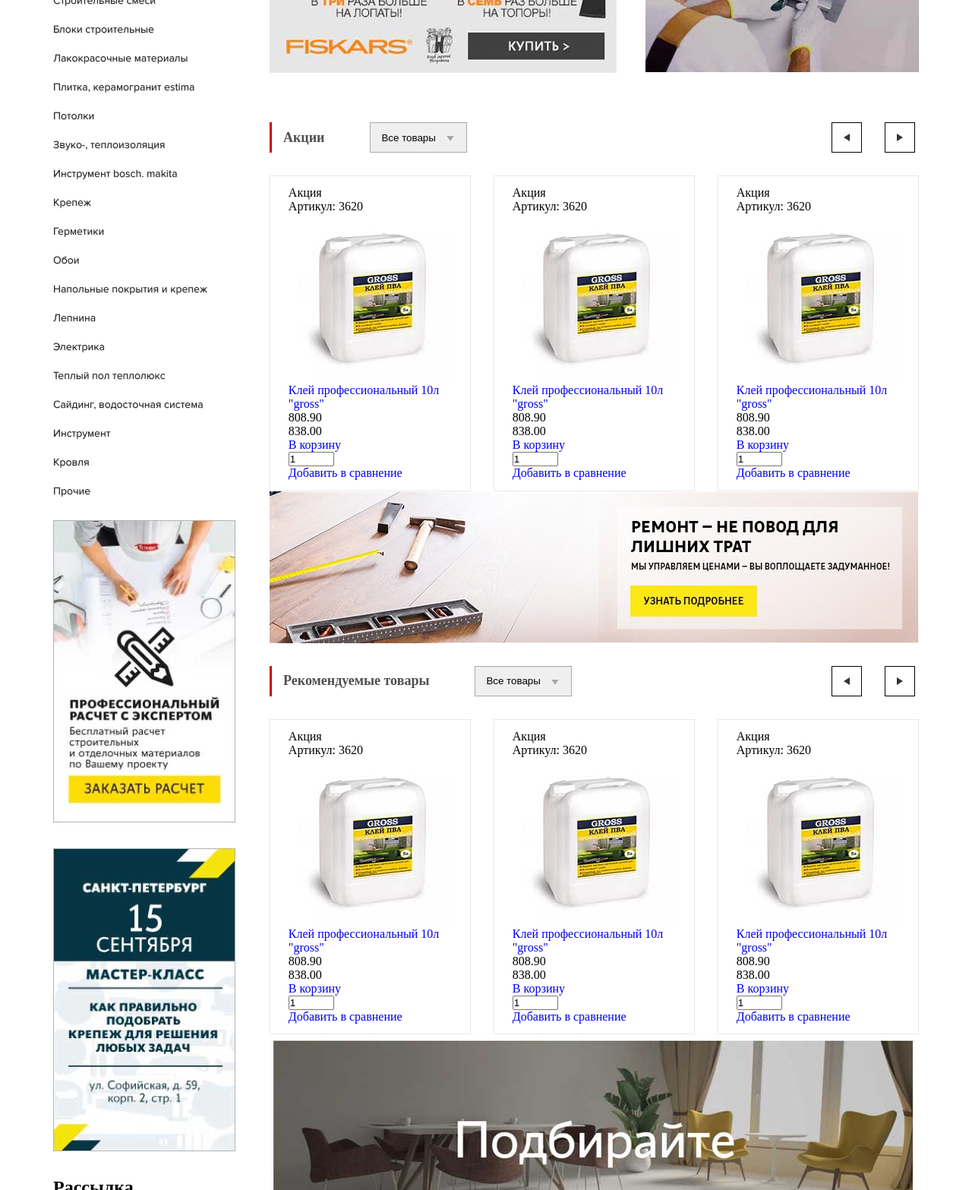
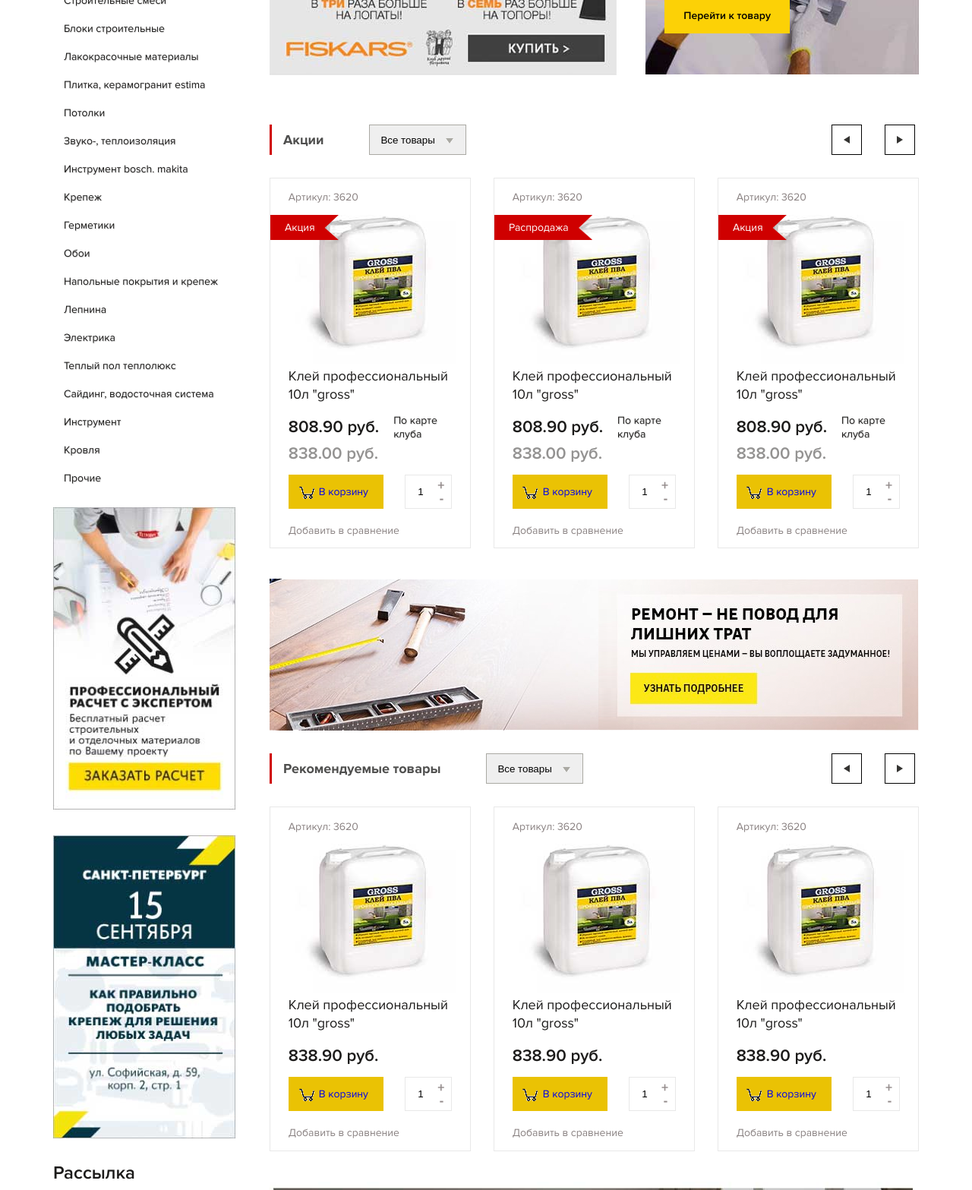
Before and after one commit to JakhongirMusayev/project-third_bau, a plain HTML site: page index.html in a window 1280 px wide. Shown: the part 385-1952 px from the top of the page at 76% size. Drawn offline with Linux system fonts and the light colour scheme.

Commit message:
tugallangan

```diff
--- a/draft.css
+++ /dev/null
@@ -1,5 +0,0 @@
-.product-bg {
-	width: 300px;
-	height: 300px;
-
-}
--- a/index.html
+++ b/index.html
@@ -11,7 +11,6 @@
 
 <body>
 	<div class="wrapper">
-
 		<header>
 			<div class="header-top__background">
 				<div class="header-top__width">
@@ -83,7 +82,6 @@
 				</nav>
 			</div>
 		</header>
-
 		<div class="main__container">
 			<main>
 				<aside>
@@ -137,14 +135,14 @@
 						</p>
 					</div>
 				</aside>
-
 				<!-- &&&&&&&&&&&&&&&&&&&&&&& content &&&&&&&&&&&&&&&&&&&&&&& -->
 				<div class="content">
 					<article class="banner-top">
 						<a href="#" alt="" style="background-image: url('./images/img/mnogo-ballov.jpg')"></a>
+						<p>Название заголовка <br> для баннера</p>
+						<button class="transit">Перейти к товару</button>
 						<a href="#" alt="" style="background-image: url('./images/img/nazvaniye-tovara.jpg')"></a>
 					</article>
-
 					<section class="main-content">
 						<div class="shares-container">
 							<div class="shares-products">
@@ -173,16 +171,46 @@
 										<a href="#">Клей профессиональный 10л "gross"</a>
 									</div>
 									<div class="product-price">
-										<div class="new-price">808.90</div>
-										<div class="old-price">838.00</div>
-										<div class="club-card"></div>
+										<div class="new-price">808.90 руб.</div>
+										<div class="old-price">838.00 руб.</div>
+										<div class="club-card">По карте <br> клуба</div>
 									</div>
 									<div class="product-action">
 										<div class="add-to-cart">
 											<a href="#">В корзину</a>
 										</div>
 										<div class="counter">
-											<input type="number" name="product-count" value="1" min="-10" max="10">
+											<input type="text" name="product-count" value="1">
+										</div>
+										<div class="add-to-compare">
+											<a href="#">Добавить в сравнение</a>
+										</div>
+									</div>
+								</div>
+							</div>
+						</div>
+						<div class="product-slider sale">
+							<div class="product-item">
+								<div class="category-title rasp">Распродажа</div>
+								<div class="product-articul">Артикул: 3620</div>
+								<div class="product-image">
+									<img src="./images/img/product.jpg" alt="">
+								</div>
+								<div class="product-description">
+									<div class="product-name">
+										<a href="#">Клей профессиональный 10л "gross"</a>
+									</div>
+									<div class="product-price">
+										<div class="new-price">808.90 руб.</div>
+										<div class="old-price">838.00 руб.</div>
+										<div class="club-card">По карте <br> клуба</div>
+									</div>
+									<div class="product-action">
+										<div class="add-to-cart">
+											<a href="#">В корзину</a>
+										</div>
+										<div class="counter">
+											<input type="text" name="product-count" value="1" min="-10" max="10">
 										</div>
 										<div class="add-to-compare">
 											<a href="#">Добавить в сравнение</a>
@@ -203,46 +231,16 @@
 										<a href="#">Клей профессиональный 10л "gross"</a>
 									</div>
 									<div class="product-price">
-										<div class="new-price">808.90</div>
-										<div class="old-price">838.00</div>
-										<div class="club-card"></div>
+										<div class="new-price">808.90 руб.</div>
+										<div class="old-price">838.00 руб.</div>
+										<div class="club-card">По карте <br> клуба</div>
 									</div>
 									<div class="product-action">
 										<div class="add-to-cart">
 											<a href="#">В корзину</a>
 										</div>
 										<div class="counter">
-											<input type="number" name="product-count" value="1" min="-10" max="10">
-										</div>
-										<div class="add-to-compare">
-											<a href="#">Добавить в сравнение</a>
-										</div>
-									</div>
-								</div>
-							</div>
-						</div>
-						<div class="product-slider sale">
-							<div class="product-item">
-								<div class="category-title">Акция</div>
-								<div class="product-articul">Артикул: 3620</div>
-								<div class="product-image">
-									<img src="./images/img/product.jpg" alt="">
-								</div>
-								<div class="product-description">
-									<div class="product-name">
-										<a href="#">Клей профессиональный 10л "gross"</a>
-									</div>
-									<div class="product-price">
-										<div class="new-price">808.90</div>
-										<div class="old-price">838.00</div>
-										<div class="club-card"></div>
-									</div>
-									<div class="product-action">
-										<div class="add-to-cart">
-											<a href="#">В корзину</a>
-										</div>
-										<div class="counter">
-											<input type="number" name="product-count" value="1" min="-10" max="10">
+											<input type="text" name="product-count" value="1" min="-10" max="10">
 										</div>
 										<div class="add-to-compare">
 											<a href="#">Добавить в сравнение</a>
@@ -252,12 +250,10 @@
 							</div>
 						</div>
 					</section>
-
 					<article class="banner-middle">
 						<a href="#" alt="" style="background-image: url('./images/img/bolga-png.png')"></a>
 						<a href="#" alt="" style="background-image: url('./images/img/remont-png.png')"></a>
 					</article>
-
 					<section class="main-content">
 						<div class="shares-container">
 							<div class="shares-products">
@@ -276,7 +272,7 @@
 						</div>
 						<div class="product-slider sale">
 							<div class="product-item">
-								<div class="category-title">Акция</div>
+								<div class="category-title empty">Акция</div>
 								<div class="product-articul">Артикул: 3620</div>
 								<div class="product-image">
 									<img src="./images/img/product.jpg" alt="">
@@ -286,16 +282,14 @@
 										<a href="#">Клей профессиональный 10л "gross"</a>
 									</div>
 									<div class="product-price">
-										<div class="new-price">808.90</div>
-										<div class="old-price">838.00</div>
-										<div class="club-card"></div>
+										<div class="new-price">838.90 руб.</div>
 									</div>
 									<div class="product-action">
 										<div class="add-to-cart">
 											<a href="#">В корзину</a>
 										</div>
 										<div class="counter">
-											<input type="number" name="product-count" value="1" min="-10" max="10">
+											<input type="text" name="product-count" value="1" min="-10" max="10">
 										</div>
 										<div class="add-to-compare">
 											<a href="#">Добавить в сравнение</a>
@@ -306,7 +300,7 @@
 						</div>
 						<div class="product-slider sale">
 							<div class="product-item">
-								<div class="category-title">Акция</div>
+								<div class="category-title empty">Акция</div>
 								<div class="product-articul">Артикул: 3620</div>
 								<div class="product-image">
 									<img src="./images/img/product.jpg" alt="">
@@ -316,16 +310,14 @@
 										<a href="#">Клей профессиональный 10л "gross"</a>
 									</div>
 									<div class="product-price">
-										<div class="new-price">808.90</div>
-										<div class="old-price">838.00</div>
-										<div class="club-card"></div>
+										<div class="new-price">838.90 руб.</div>
 									</div>
 									<div class="product-action">
 										<div class="add-to-cart">
 											<a href="#">В корзину</a>
 										</div>
 										<div class="counter">
-											<input type="number" name="product-count" value="1" min="-10" max="10">
+											<input type="text" name="product-count" value="1" min="-10" max="10">
 										</div>
 										<div class="add-to-compare">
 											<a href="#">Добавить в сравнение</a>
@@ -336,7 +328,7 @@
 						</div>
 						<div class="product-slider sale">
 							<div class="product-item">
-								<div class="category-title">Акция</div>
+								<div class="category-title empty">Акция</div>
 								<div class="product-articul">Артикул: 3620</div>
 								<div class="product-image">
 									<img src="./images/img/product.jpg" alt="">
@@ -346,16 +338,14 @@
 										<a href="#">Клей профессиональный 10л "gross"</a>
 									</div>
 									<div class="product-price">
-										<div class="new-price">808.90</div>
-										<div class="old-price">838.00</div>
-										<div class="club-card"></div>
+										<div class="new-price">838.90 руб.</div>
 									</div>
 									<div class="product-action">
 										<div class="add-to-cart">
 											<a href="#">В корзину</a>
 										</div>
 										<div class="counter">
-											<input type="number" name="product-count" value="1" min="-10" max="10">
+											<input type="text" name="product-count" value="1" min="-10" max="10">
 										</div>
 										<div class="add-to-compare">
 											<a href="#">Добавить в сравнение</a>
@@ -365,11 +355,9 @@
 							</div>
 						</div>
 					</section>
-
 					<article class="banner-bottom">
 						<a href="#" alt="" style="background-image: url('./images/img/podbirayte.jpg')"></a>
 					</article>
-
 					<section class="main-content">
 						<div class="shares-container">
 							<div class="shares-products">
@@ -388,7 +376,7 @@
 						</div>
 						<div class="product-slider sale">
 							<div class="product-item">
-								<div class="category-title">Акция</div>
+								<div class="category-title nov">Новинка</div>
 								<div class="product-articul">Артикул: 3620</div>
 								<div class="product-image">
 									<img src="./images/img/product.jpg" alt="">
@@ -398,16 +386,14 @@
 										<a href="#">Клей профессиональный 10л "gross"</a>
 									</div>
 									<div class="product-price">
-										<div class="new-price">808.90</div>
-										<div class="old-price">838.00</div>
-										<div class="club-card"></div>
+										<div class="new-price">838.90 руб.</div>
 									</div>
 									<div class="product-action">
 										<div class="add-to-cart">
 											<a href="#">В корзину</a>
 										</div>
 										<div class="counter">
-											<input type="number" name="product-count" value="1" min="-10" max="10">
+											<input type="text" name="product-count" value="1" min="-10" max="10">
 										</div>
 										<div class="add-to-compare">
 											<a href="#">Добавить в сравнение</a>
@@ -418,7 +404,7 @@
 						</div>
 						<div class="product-slider sale">
 							<div class="product-item">
-								<div class="category-title">Акция</div>
+								<div class="category-title nov">Новинка</div>
 								<div class="product-articul">Артикул: 3620</div>
 								<div class="product-image">
 									<img src="./images/img/product.jpg" alt="">
@@ -428,16 +414,14 @@
 										<a href="#">Клей профессиональный 10л "gross"</a>
 									</div>
 									<div class="product-price">
-										<div class="new-price">808.90</div>
-										<div class="old-price">838.00</div>
-										<div class="club-card"></div>
+										<div class="new-price">838.90 руб.</div>
 									</div>
 									<div class="product-action">
 										<div class="add-to-cart">
 											<a href="#">В корзину</a>
 										</div>
 										<div class="counter">
-											<input type="number" name="product-count" value="1" min="-10" max="10">
+											<input type="text" name="product-count" value="1" min="-10" max="10">
 										</div>
 										<div class="add-to-compare">
 											<a href="#">Добавить в сравнение</a>
@@ -448,7 +432,7 @@
 						</div>
 						<div class="product-slider sale">
 							<div class="product-item">
-								<div class="category-title">Акция</div>
+								<div class="category-title nov">Новинка</div>
 								<div class="product-articul">Артикул: 3620</div>
 								<div class="product-image">
 									<img src="./images/img/product.jpg" alt="">
@@ -458,16 +442,14 @@
 										<a href="#">Клей профессиональный 10л "gross"</a>
 									</div>
 									<div class="product-price">
-										<div class="new-price">808.90</div>
-										<div class="old-price">838.00</div>
-										<div class="club-card"></div>
+										<div class="new-price">838.90 руб.</div>
 									</div>
 									<div class="product-action">
 										<div class="add-to-cart">
 											<a href="#">В корзину</a>
 										</div>
 										<div class="counter">
-											<input type="number" name="product-count" value="1" min="-10" max="10">
+											<input type="text" name="product-count" value="1" min="-10" max="10">
 										</div>
 										<div class="add-to-compare">
 											<a href="#">Добавить в сравнение</a>
@@ -599,14 +581,13 @@
 						<img src="./images/img/cards.png" alt="">
 					</div>
 					<p>BauLife - интернет магазин строительных и <br>
-						отделочных материалов © 2015.</p>
+						отделочных материалов © 2020.</p>
 				</section>
 			</footer>
 		</div>
 
+	</div> <!-- wrapper end -->
 
-
-	</div> <!-- wrapper end -->
 </body>
 
 </html>
--- a/style.css
+++ b/style.css
@@ -1,6 +1,10 @@
 * {
   margin: 0;
   padding: 0;
+}
+body {
+  font: 14px "Proxima Nova Rg";
+  color: #1c1b1a;
 }
 a {
   text-decoration: none;
@@ -47,7 +51,6 @@ header {
 }
 
 .header-top__nav li a {
-  font: 14px / normal "Proxima Nova Rg";
   color: #ffffff;
 }
 
@@ -108,7 +111,6 @@ button[type~="submit"] {
 ============================================ */
 
 .header-middle__contact {
-  font: 14px "Proxima Nova Rg";
   flex: 0 0 16.6%;
   margin-left: auto;
   display: flex;
@@ -154,16 +156,28 @@ button[type~="submit"] {
   color: #343331;
 }
 
+.header-middle__contact .callback a {
+  color: #ce0000;
+  position: relative;
+  overflow: hidden;
+  display: inline-block;
+}
 .header-middle__contact .callback a::after {
   content: "";
   display: block;
   height: 1px;
+  width: 0;
+  background-color: red;
+  position: absolute;
+  bottom: 0;
+  right: 0;
+  transition: 0.3s all ease;
+}
+.header-middle__contact .callback a:hover::after {
+  left: 0;
+  right: auto;
   width: 100%;
-  background-color: #f1ad04;
-  position: absolute;
-  bottom: 0.5px;
 }
-
 /* ==================================
  .header-bottom
  =================================== */
@@ -181,13 +195,13 @@ button[type~="submit"] {
   flex-direction: row;
   align-items: center;
 }
+/* .header-bottom__nav li:nth-child(-n + 9),
+aside .aside-ul li {
+  padding-right: 10px;
 
-.header-bottom__nav li {
-  list-style: none;
-}
-
-.header-bottom__nav li:nth-child(-n + 9):hover::before,
-aside .aside-ul li:hover::before {
+} */
+.header-bottom__nav li:nth-child(-n + 9)::before,
+aside .aside-ul li::before {
   content: " ";
   background-image: url(./images/icons/arrow_icon.png);
   background-repeat: no-repeat;
@@ -195,6 +209,15 @@ aside .aside-ul li:hover::before {
   background-size: 8px;
   padding-right: 9px;
   margin-right: 5px;
+  opacity: 0;
+  transition: 0.3s all ease;
+  transform: translate(0, 0);
+}
+
+.header-bottom__nav li:nth-child(-n + 9):hover::before,
+aside .aside-ul li:hover::before {
+  opacity: 1;
+  transform: translate(-5px, 0);
 }
 
 .header-bottom__nav li:nth-child(-n + 8) {
@@ -213,7 +236,6 @@ aside .aside-ul li:hover::before {
 
 .header-bottom__nav li a,
 .aside-ul li a {
-  font: 14px "Proxima Nova Rg";
   color: rgb(28, 27, 26);
   text-shadow: 0.5px 0.5px 1px #ccc;
 }
@@ -263,33 +285,48 @@ aside a img:only-child {
   margin-bottom: 30px;
 }
 .subscribe h2 {
+  font-size: 24px;
+  line-height: 24px;
+  font-family: "Proxima Nova Lt";
   margin-bottom: 17px;
 }
 .subscribe p:nth-of-type(1) {
+  font-size: 14px;
+  line-height: 18px;
+  font-family: "Proxima Nova Lt";
+  color: #696969;
   margin-bottom: 30px;
 }
 form {
   display: flex;
   flex-direction: column;
 }
-input[id~="text"], input[id~="email"] {
+input[id~="text"],
+input[id~="email"] {
   border: 1px solid #cecece;
   margin-bottom: 20px;
   padding: 15px;
   width: 169px;
   outline: none;
 }
-input[id~="text"]::placeholder, input[id~="email"]::placeholder {
+input[id~="text"]::placeholder,
+input[id~="email"]::placeholder {
   color: #838383;
+  font-size: 14px;
+  font-family: "Proxima Nova Rg";
+  line-height: 24px;
 }
 .sub-subscribe {
+  font-size: 14px;
+  line-height: 24px;
+  font-family: "Proxima Nova Lt";
   background-color: #fff;
   outline: none;
   color: #1c1b1a;
   margin-bottom: 20px;
   padding: 15px 61px;
-	border: 1px solid black;
-	width: 200px
+  border: 1px solid #aaaaaa;
+  width: 200px;
 }
 .sub-subscribe:hover {
   background-color: #fcd106;
@@ -298,10 +335,8 @@ input[id~="text"]::placeholder, input[id~="email"]::placeholder {
   padding: 16px;
 }
 
-
 .content {
   flex: 0 0 75%;
-  /* border: 1px dotted blue; */
 }
 /* ======= banner-top ======= */
 .banner-top {
@@ -309,6 +344,7 @@ input[id~="text"]::placeholder, input[id~="email"]::placeholder {
   display: flex;
   justify-content: space-between;
   margin-bottom: 65px;
+  position: relative;
 }
 .banner-top a {
   background-repeat: no-repeat;
@@ -318,6 +354,25 @@ input[id~="text"]::placeholder, input[id~="email"]::placeholder {
 }
 .banner-top a:last-child {
   flex: 0 0 360px;
+}
+.banner-top p {
+  font-size: 32px;
+  color: #fff;
+  position: absolute;
+  top: 58px;
+  right: 33px;
+}
+.banner-top button {
+  position: absolute;
+  right: 170px;
+  bottom: 55px;
+  background-color: #fcd106;
+  outline: none;
+  border: none;
+  padding: 15px 25px;
+  font-size: 14px;
+  font-family: "Proxima Nova Lt";
+  cursor: pointer;
 }
 
 /* ======= banner-middle ======= */
@@ -355,7 +410,6 @@ input[id~="text"]::placeholder, input[id~="email"]::placeholder {
  ============================================== */
 /* ======= share-container ======= */
 .shares-container {
-	/* border: 1px dotted red; */
   flex: 0 0 847px;
   height: 40px;
   display: flex;
@@ -389,7 +443,8 @@ select {
 .slider-button {
   display: flex;
 }
-.button-left, .button-right {
+.button-left,
+.button-right {
   width: 40px;
   height: 40px;
   background-color: #fff;
@@ -398,7 +453,8 @@ select {
   border: 1px solid black;
   outline: none;
 }
-.button-left:hover, .button-right:hover {
+.button-left:hover,
+.button-right:hover {
   background-color: #fcd106;
   cursor: pointer;
   border: none;
@@ -411,38 +467,152 @@ select {
   margin-left: 30px;
 }
 
-
-
 /* ======= product-element ======= */
-.main-content {
+section.main-content {
   flex: 0 0 75%;
   display: flex;
   flex-wrap: wrap;
   justify-content: space-between;
+  margin-bottom: 40px;
 }
 .product-slider {
   width: 31%;
 }
+
 .product-item {
   border: 1px solid #e8e8e8;
   flex: 0 0 30%;
   padding: 5% 9%;
-	/* margin: 3%; */
-	/* position: relative; */
+  position: relative;
+  transition: 0.3s all ease;
 }
-/*
-.category-title {
+
+.product-item:hover {
+  box-shadow: 0 3px 7px rgba(28, 27, 26, 0.35);
+}
+
+.product-item .category-title {
   display: block;
-	padding: 10px 30px 10px 20px;
+  padding: 11px 31px 10px 19px;
   position: absolute;
   background-image: url(./images/img/flajok-3.png);
   background-repeat: no-repeat;
   background-size: contain;
+  color: #ffffff;
   left: 0;
   top: 45px;
-} */
-
-
+  background-position: center;
+}
+.product-item .rasp {
+  background-image: url(./images/img/flajok-2.png);
+}
+.product-item .empty {
+  background-image: none;
+}
+.product-item .nov {
+  padding: 13px 31px 15px 19px;
+}
+.product-articul {
+  color: #898181;
+  line-height: 24px;
+  position: absolute;
+}
+.product-image {
+  margin-top: 5%;
+}
+.product-name {
+  margin-bottom: 20px;
+}
+.product-name a {
+  font-size: 18px;
+  line-height: 24px;
+  color: #1c1b1a;
+}
+.product-name a:hover {
+  color: #cf0000;
+  border-bottom: 1px solid #f1c8c8;
+}
+.product-price {
+  position: relative;
+  margin-bottom: 15px;
+}
+.product-price .new-price {
+  margin-bottom: 11px;
+}
+.product-price .new-price,
+.old-price {
+  font-size: 22px;
+  font-family: "Proxima Nova Lt";
+  line-height: 24px;
+  font-weight: 600;
+}
+.product-price .old-price {
+  color: #949392;
+}
+.product-price .club-card {
+  line-height: 18px;
+  text-shadow: 0.5px 0.5px 1px #ccc;
+  position: absolute;
+  top: -11%;
+  right: 9%;
+}
+.product-action {
+  display: flex;
+  flex-wrap: wrap;
+  justify-content: space-between;
+}
+.product-action .add-to-cart a {
+  display: inline-block;
+  padding: 14px 20px 14px 40px;
+  background-color: #eac204;
+  background-image: url(./images/img/addToCart.png);
+  background-repeat: no-repeat;
+  background-position: 13% 183%;
+}
+.product-action .add-to-cart a:hover {
+  background-position: 13% -100%;
+  text-shadow: 0.1px 0.1px 0.5px #000000;
+}
+.counter {
+  position: relative;
+  margin-bottom: 20px;
+}
+.counter input {
+  width: 28px;
+  padding: 14px 16px;
+  outline: none;
+  border: 1px solid #e8e8e8;
+}
+.counter::before {
+  content: "+";
+  display: block;
+  position: absolute;
+  font-size: 18px;
+  font-family: "Proxima Nova Rg";
+  font-weight: bold;
+  color: #938b8b;
+  top: 3px;
+  right: 10px;
+}
+.counter::after {
+  content: "-";
+  display: block;
+  position: absolute;
+  font-size: 18px;
+  font-family: "Proxima Nova Rg";
+  font-weight: bold;
+  color: #938b8b;
+  right: 11px;
+  bottom: 3px;
+}
+.add-to-compare a {
+  color: #898181;
+  line-height: 18px;
+}
+.add-to-compare a:hover {
+  color: #1c1b1a;
+  border-bottom: 1px solid #d6d6d6;
+}
 
 /* ===========================================
 content-bottom
@@ -457,23 +627,41 @@ content-bottom
   justify-content: center;
   margin-bottom: 45px;
 }
-.content-buttons button:nth-child(-n+3) {
+.content-buttons button:nth-child(-n + 3) {
   margin-right: 20px;
 }
-.content-buttons .one, .two, .three, .four {
+.content-buttons .one,
+.two,
+.three,
+.four {
+  font-size: 14px;
+  /* line-height: 40px; */
+  font-family: "Proxima Nova Rg";
   width: 25px;
   height: 25px;
   background-color: #fff;
   border: 1px solid #e8e8e8;
   outline: none;
 }
-.content-buttons .one:hover, .two:hover, .three:hover, .four:hover {
+.content-buttons .one:hover,
+.two:hover,
+.three:hover,
+.four:hover {
   background-color: #fcd106;
   cursor: pointer;
   border: none;
 }
 .content-text h3 {
+  font-size: 24px;
+  line-height: 24px;
+  font-family: "Proxima Nova Lt";
+  color: #1c1b1a;
   margin-bottom: 20px;
+}
+.content-text p {
+  font-size: 14px;
+  line-height: 24px;
+  color: #5d5d5c;
 }
 
 /* ======= inform ======= */
@@ -482,25 +670,43 @@ content-bottom
 }
 .inform {
   width: 1140px;
-	height: 250px;
+  padding: 40px;
   margin: 0 auto;
   display: flex;
   justify-content: space-between;
   align-items: center;
 }
-.assortiment, .quality, .delivery, .purchase-returns {
+.assortiment,
+.quality,
+.delivery,
+.purchase-returns {
   width: 263px;
   display: flex;
   flex-direction: column;
   align-items: center;
   text-align: center;
 }
-.assortiment img, .quality img, .delivery img, .purchase-returns img {
+.assortiment img,
+.quality img,
+.delivery img,
+.purchase-returns img {
   margin-bottom: 25px;
 }
-.assortiment h4, .quality h4, .delivery h4, .purchase-returns h4 {
+.assortiment h4,
+.quality h4,
+.delivery h4,
+.purchase-returns h4 {
   color: #1c1b1a;
+  font-size: 20px;
+  line-height: 24px;
+  font-family: "Proxima Nova Lt";
   margin-bottom: 20px;
+}
+.assortiment p,
+.quality p,
+.delivery p,
+.purchase-returns p {
+  line-height: 24px;
 }
 
 /* &&&&&&&&&&&&&&&&&&&&&&&&&&&&&&&&&&&&&&&&&&&&
@@ -529,38 +735,45 @@ footer {
 .contact-us {
   flex: 0 0 34%;
 }
-.for-customer  h4, .personal-area h4,
-.information h4, .contact-us h4 {
+.for-customer h4,
+.personal-area h4,
+.information h4,
+.contact-us h4 {
   color: #e0e0e0;
   margin-bottom: 25px;
 }
-.for-customer  ul li, .personal-area ul li,
+.for-customer ul li,
+.personal-area ul li,
 .information ul li {
   margin-bottom: 25px;
 }
-.for-customer  ul li a, .personal-area ul li a,
-.information ul li a, .contact-us p {
+.for-customer ul li a,
+.personal-area ul li a,
+.information ul li a,
+.contact-us p {
   color: #949491;
 }
 .contact-us p:nth-of-type(1) {
   margin-bottom: 30px;
   line-height: 26px;
 }
-.phone-icon, .email-icon {
+.phone-icon,
+.email-icon {
   display: flex;
   align-items: start;
 }
 .phone-icon {
   margin-bottom: -17px;
 }
-.phone-icon p, .email-icon p {
+.phone-icon p,
+.email-icon p {
   margin-left: 20px;
   padding-top: 3px;
 }
 .phone-icon p a {
   color: #949491;
 }
-.phone-icon p a span{
+.phone-icon p a span {
   color: #e0e0e0;
 }
 .email-icon {
```
Also changed, not shown: draft.html (deleted, +0 -16 lines), images/img/addToCart.png (added). Lines whose indentation alone changed are shown as unchanged.
